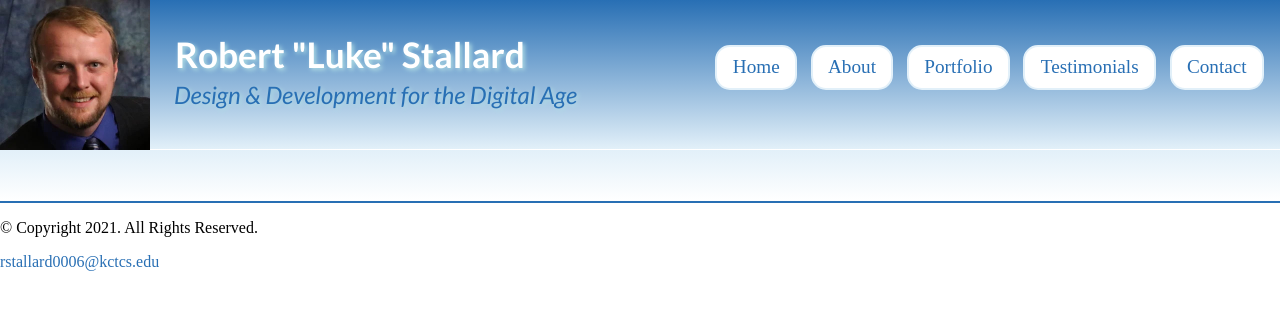
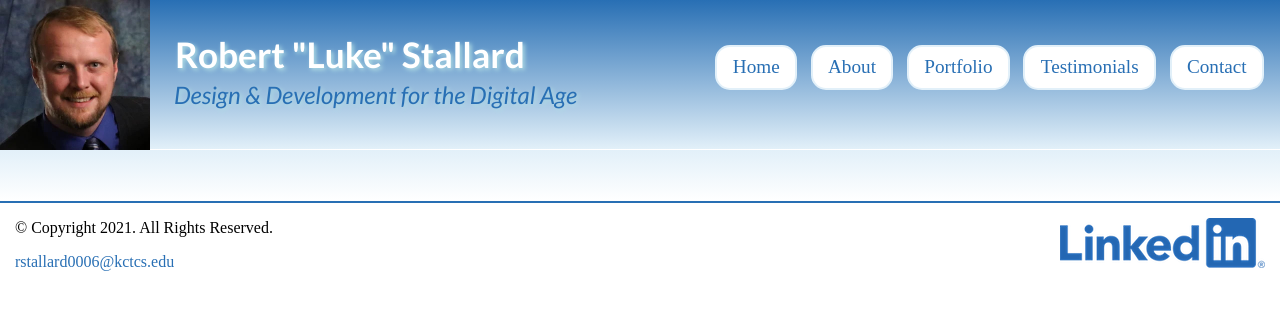
Before and after one commit to rlstallard/portfolio, a plain HTML site: page template.html in a window 1280 px wide. Drawn offline with Linux system fonts and the light colour scheme.

Commit message:
Update template.html

```diff
--- a/template.html
+++ b/template.html
@@ -2,15 +2,16 @@
 <!--
 Student Name: Robert Luke Stallard
 File Name: template.html
-Date: 11/04/2021
+Date: 11/10/2021
 -->
 <html lang="en">
 
 <head>
-	<title>Robert Luke Stallard: Template</title>
+	<title>Template | Robert Luke Stallard</title>
 	<meta charset="utf-8">
 	<link rel="stylesheet" href="css/styles.css">
 	<meta name="viewport" content="width=device-width, initial-scale=1.0">
+	<meta name="description" content="">
 	<link rel="preconnect" href="https://fonts.googleapis.com">
 	<link rel="preconnect" href="https://fonts.gstatic.com" crossorigin>
 	<link href="https://fonts.googleapis.com/css2?family=Lato:ital,wght@0,100;0,300;0,400;0,700;0,900;1,100;1,300;1,400;1,700;1,900&display=swap" rel="stylesheet">
@@ -59,8 +60,13 @@ Date: 11/04/2021
 	</main>
 
 	<footer>
-		<p>&copy; Copyright 2021. All Rights Reserved.</p>
-		<p><a href="mailto:rstallard0006@kctcs.edu">rstallard0006@kctcs.edu</a></p>
+		<div class="copyright">
+			<p>&copy; Copyright 2021. All Rights Reserved.</p>
+			<p><a href="mailto:rstallard0006@kctcs.edu">rstallard0006@kctcs.edu</a></p>
+		</div>
+		<div class="social">
+			<a href="https://linkedin.com" target="_blank"><img src="images/LI-Logo.png" alt="Linked In Logo"></a>
+		</div>
 	</footer>
 
 	<script src="scripts/script.js"></script>
```
